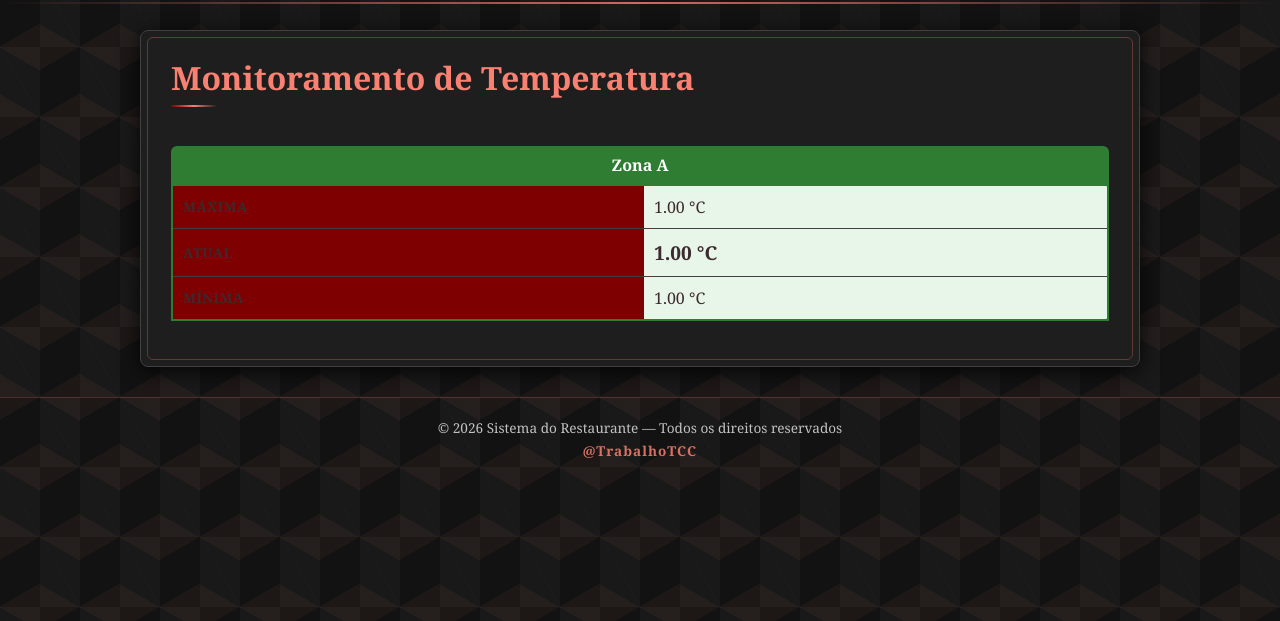
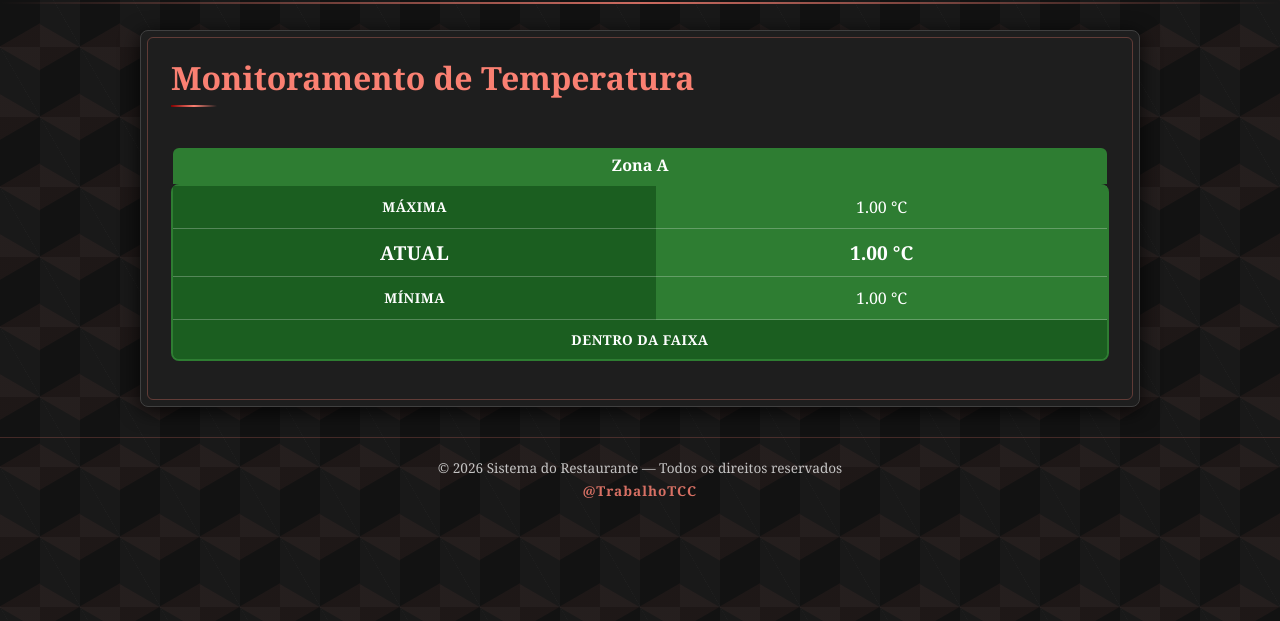
Before and after one commit to yas08C/tcc-restaurante, a Django app: page /temperatura/ in a window 1280 px wide. Shown: the part 163-784 px from the top of the page. Run offline with Django 5.2, Linux system fonts and the light colour scheme; a user stored in the database is signed in; tables that the repository leaves empty hold one stand-in row (values such as "Sample post").

Commit message:
ajusta cores da tela de temperatura: verde dentro da faixa e vermelho em estado crítico

```diff
--- a/restaurante_app/static/temperatura.css
+++ b/restaurante_app/static/temperatura.css
@@ -1,3 +1,9 @@
+/* ===== Monitoramento de Temperatura =====
+   Verde  = temperatura dentro da faixa (entre mínima e máxima)
+   Vermelho = temperatura crítica (acima da máxima ou abaixo da mínima)
+   Cinza  = ainda sem leitura do sensor
+*/
+
 .grid-zonas {
     display: grid;
     grid-template-columns: repeat(auto-fit, minmax(180px, 1fr));
@@ -5,62 +11,81 @@
     margin-top: 24px;
 }
 
+/* Cores padrão (sem leitura). Cada status só troca estas duas variáveis. */
 .tabela-zona {
-    border: 2px solid #E9A0BB;
+    --cor: #555555;
+    --cor-escura: #3A3A3A;
+
+    width: 100%;
+    margin-bottom: 0;
+    text-align: center;
+    border: 2px solid var(--cor);
     border-radius: 8px;
-    width: 100%;
-    text-align: center;
-    border-collapse: collapse;
-    background-color: #FFF0F5;
+    border-collapse: separate;
+    border-spacing: 0;
+    overflow: hidden;
+    background-color: var(--cor-escura);
+    transition: border-color 0.3s ease, background-color 0.3s ease;
+}
+
+.tabela-zona.ok {
+    --cor: #2E7D32;
+    --cor-escura: #1B5E20;
+}
+
+.tabela-zona.fora {
+    --cor: #C62828;
+    --cor-escura: #7F0000;
+    animation: piscar-critico 1.2s infinite;
 }
 
 .tabela-zona caption {
+    caption-side: top;
     font-weight: bold;
     padding: 8px;
-    background-color: #D66A93;
+    background-color: var(--cor);
     color: #FFFFFF;
     border-radius: 6px 6px 0 0;
 }
 
+/* Sobrescreve o "table th" / "table td" do style.css do tema */
 .tabela-zona th,
 .tabela-zona td {
+    text-align: center;
     padding: 10px;
-    color: #3B2A2E;
+    color: #FFFFFF;
+    border-bottom: 1px solid rgba(255, 255, 255, 0.25);
 }
 
-.tabela-zona .linha-atual {
+.tabela-zona th {
+    background-color: var(--cor-escura);
+}
+
+.tabela-zona td {
+    background-color: var(--cor);
+}
+
+.tabela-zona .linha-atual th,
+.tabela-zona .linha-atual td {
     font-size: 1.2em;
     font-weight: bold;
-    color: #2B1A1F;
 }
 
-/* Dentro da faixa (entre mínima e máxima): verde */
-.tabela-zona.ok {
-    border-color: #2E7D32;
-    background-color: #E8F5E9;
+.tabela-zona .linha-status td {
+    font-size: 0.85em;
+    font-weight: bold;
+    letter-spacing: 0.5px;
+    text-transform: uppercase;
+    border-bottom: none;
+    background-color: var(--cor-escura);
 }
 
-.tabela-zona.ok caption {
-    background-color: #2E7D32;
-}
-
-/* Fora da faixa (acima da máxima ou abaixo da mínima): vermelho */
-.tabela-zona.fora {
-    border-color: #C62828;
-    background-color: #FFEBEE;
-    animation: piscar 1.2s infinite;
-}
-
-.tabela-zona.fora caption {
-    background-color: #C62828;
-}
-
-@keyframes piscar {
-    50% { border-color: #FFFFFF; }
+@keyframes piscar-critico {
+    0%, 100% { box-shadow: 0 0 0 0 rgba(229, 57, 53, 0); }
+    50%      { box-shadow: 0 0 14px 3px rgba(229, 57, 53, 0.9); border-color: #FFFFFF; }
 }
 
 .icone-alerta {
-    color: #E53935;
-    font-size: 1.2em;
+    font-size: 1.1em;
     margin-left: 4px;
 }
--- a/restaurante_app/templates/restaurante/temperatura.html
+++ b/restaurante_app/templates/restaurante/temperatura.html
@@ -8,7 +8,7 @@
 {% block content %}
 <h1>Monitoramento de Temperatura</h1>
 
-<div class="grid-zonas">
+<div class="grid-zonas" id="grid-zonas">
     {% for zona in zonas %}
     <table class="tabela-zona {{ zona.status_temperatura }}">
         <caption>Zona {{ zona.zona }}</caption>
@@ -20,7 +20,7 @@
             <tr class="linha-atual">
                 <th>Atual</th>
                 <td>
-                    {{ zona.temp_atual|default:"—" }} °C
+                    {% if zona.temp_atual is not None %}{{ zona.temp_atual }} °C{% else %}— °C{% endif %}
                     {% if zona.em_alerta %}
                         <span class="icone-alerta" title="Fora da faixa segura">⚠️</span>
                     {% endif %}
@@ -30,10 +30,31 @@
                 <th>Mínima</th>
                 <td>{{ zona.temp_minima }} °C</td>
             </tr>
+            <tr class="linha-status">
+                <td colspan="2">
+                    {% if zona.status_temperatura == 'fora' %}Temperatura crítica
+                    {% elif zona.status_temperatura == 'ok' %}Dentro da faixa
+                    {% else %}Sem leitura{% endif %}
+                </td>
+            </tr>
         </tbody>
     </table>
     {% empty %}
     <p>Nenhuma zona cadastrada ainda para este restaurante.</p>
     {% endfor %}
 </div>
+
+<script>
+    // Atualiza as cores sozinho a cada 10 segundos, sem recarregar a página toda
+    setInterval(function () {
+        fetch(window.location.href, { headers: { 'X-Requested-With': 'XMLHttpRequest' } })
+            .then(function (r) { return r.text(); })
+            .then(function (html) {
+                var novo = new DOMParser().parseFromString(html, 'text/html').getElementById('grid-zonas');
+                var atual = document.getElementById('grid-zonas');
+                if (novo && atual) { atual.innerHTML = novo.innerHTML; }
+            })
+            .catch(function () { /* mantém a tela atual se a conexão falhar */ });
+    }, 10000);
+</script>
 {% endblock %}
```
